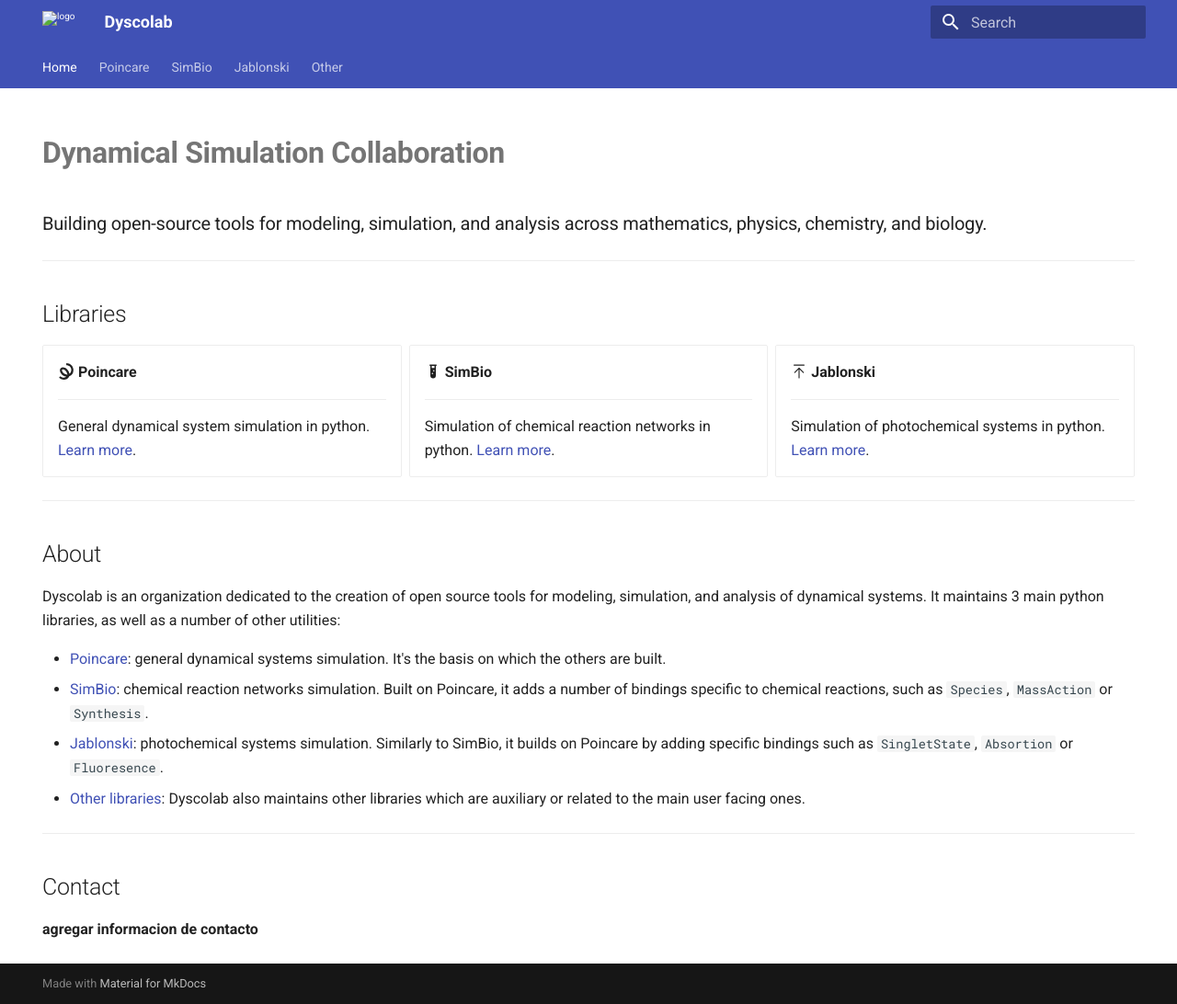
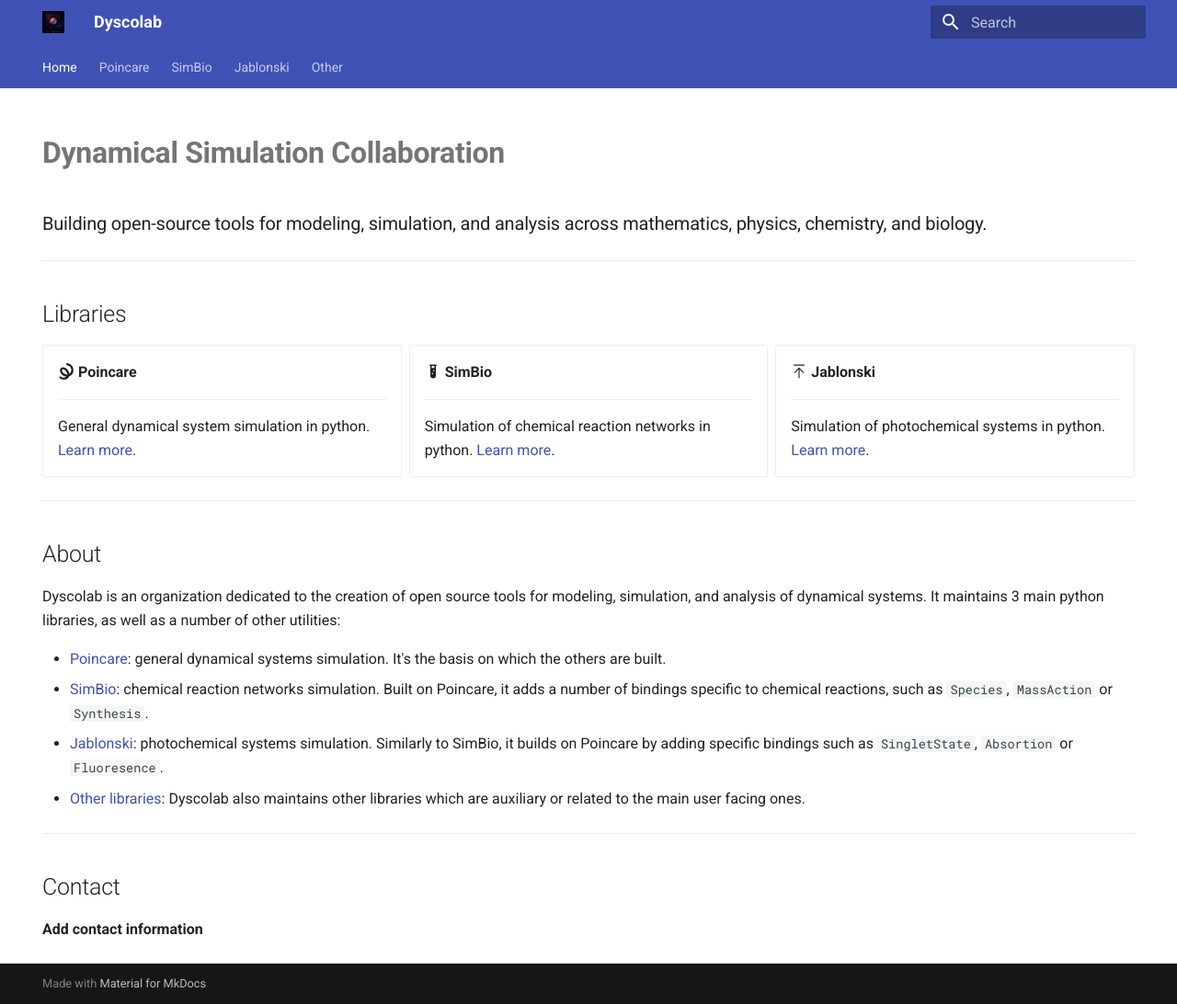
Before and after one commit to dyscolab/dyscolab.github.io, an MkDocs documentation site: the page built from docs/index.md, in a window 1280 px wide and 1092 px high. Shown: the whole window at 92% size. Built offline with MkDocs 1.6.1 and Material for MkDocs 9.7.7, drawn with Linux system fonts in a browser that asks for light colours.

Commit message:
Added zensical
Fixed code blocks

Added github action to publish

Stopped tracking site directory

Untracked site directory

Deleted faulty commit guthub action

Stopped tracking site

Stopped tracking site

Added icons, added site to gitignore

```diff
--- a/docs/index.md
+++ b/docs/index.md
@@ -46,4 +46,4 @@ Dyscolab is an organization dedicated to the creation of open source tools for
 ---
 ## Contact
 
-__agregar informacion de contacto__
+__Add contact information__
--- a/mkdocs.yml
+++ b/mkdocs.yml
@@ -9,7 +9,9 @@ theme:
   name: material
   features:
     - navigation.tabs
-  logo: logo_dyscolab_recortado.png
+    - content.code.copy
+  logo: images/logo_dyscolab_recortado.png
+  favicon: images/logo_dyscolab_recortado.png
 extra_css:
   - stylesheets/extra.css
 markdown_extensions:
@@ -18,3 +20,10 @@ markdown_extensions:
   - pymdownx.emoji:
       emoji_index: !!python/name:material.extensions.emoji.twemoji
       emoji_generator: !!python/name:material.extensions.emoji.to_svg
+  - pymdownx.highlight:
+      anchor_linenums: true
+      line_spans: __span
+      pygments_lang_class: true
+  - pymdownx.inlinehilite
+  - pymdownx.snippets
+  - pymdownx.superfences
```
Also changed, not shown: docs/poincare.md (+3 -2 lines), docs/simbio.md (+1 -0 lines), 1 other file.
